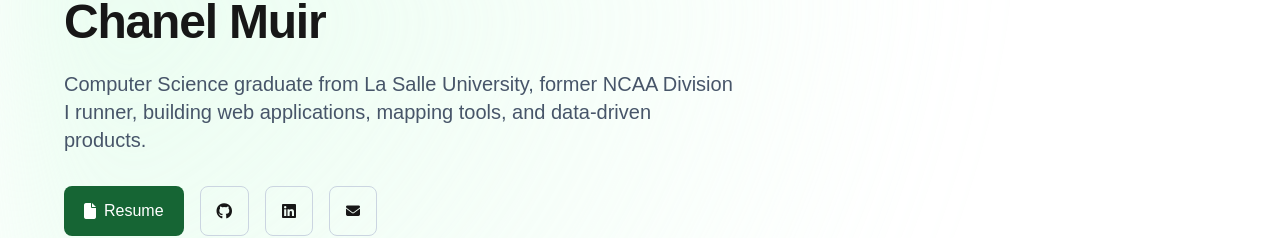
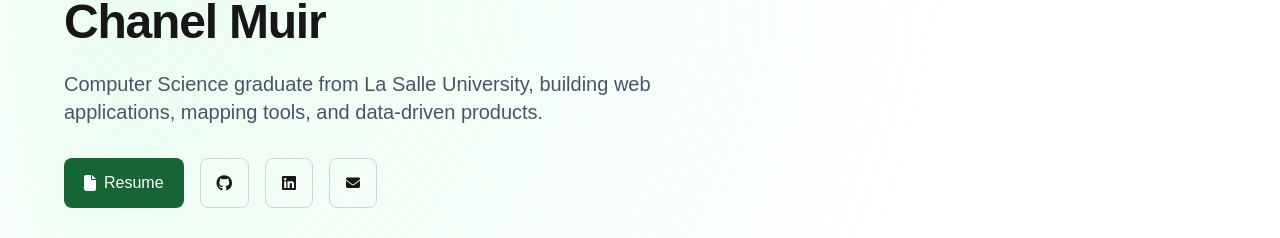
Before and after one commit to Chanelmuir/Personal-Site, a Next.js app: page / in a window 1280 px wide. Shown: the part 171-409 px from the top of the page. Built offline with nearby package versions, Linux system fonts and the light colour scheme; no server answers.

Commit message:
Removed d1 runner

```diff
--- a/app/page.tsx
+++ b/app/page.tsx
@@ -30,7 +30,7 @@
           </h1>
 
           <p className="mt-6 text-xl text-text-secondary max-w-2xl">
-            Computer Science graduate from La Salle University, former NCAA Division I runner,
+            Computer Science graduate from La Salle University,
             building web applications, mapping tools, and data-driven products.
           </p>
 
```
